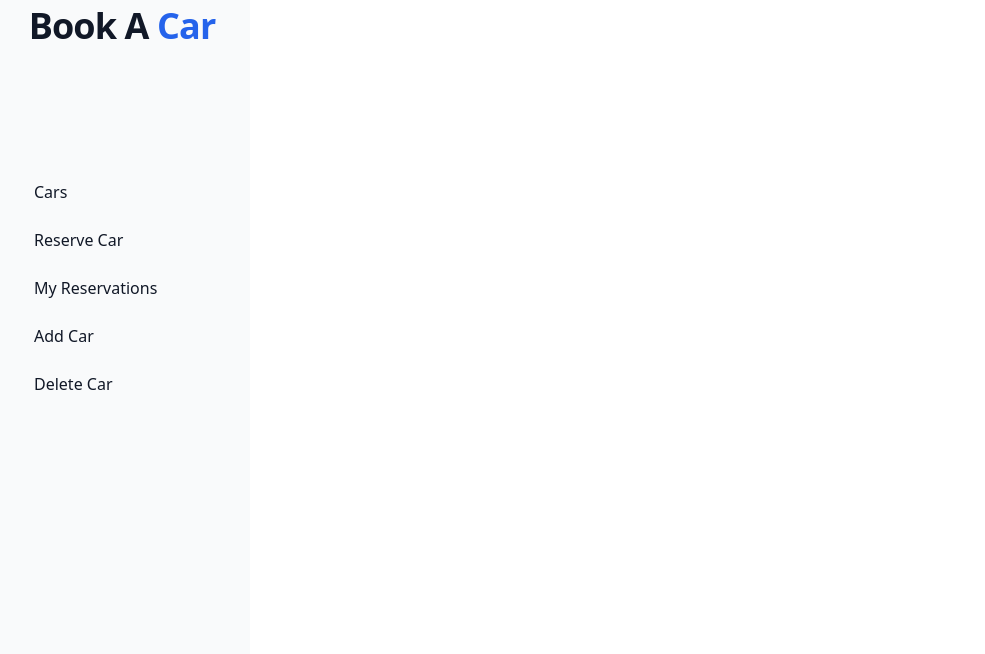
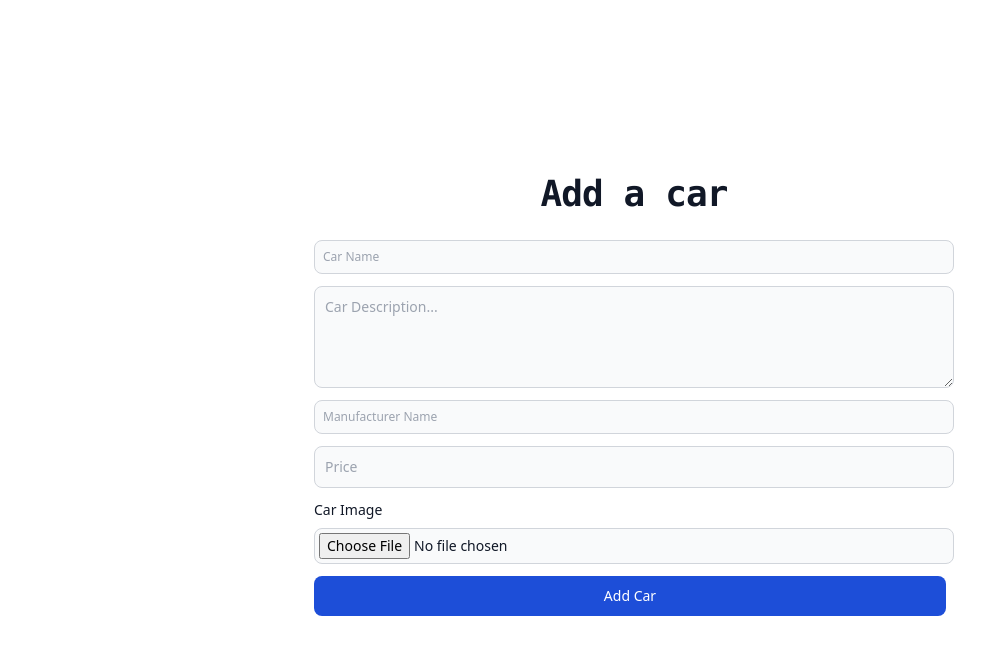
Before and after one commit to hamidazim321/book-a-car-frontend, a React (Create React App) app: page / in a window 1280 px wide. Shown: the top 654 px of the page, without its empty margins (6-991 px from the left). Built offline with nearby package versions, Linux system fonts and the light colour scheme.

Commit message:
Add add car page

```diff
--- a/src/App.js
+++ b/src/App.js
@@ -1,9 +1,9 @@
-import NavigationPanel from './components/NavigationPanel';
+import AddCar from './pages/AddCar';
 
 function App() {
   return (
     <div>
-      <NavigationPanel />
+      <AddCar />
     </div>
   );
 }
--- /dev/null
+++ b/src/pages/AddCar.jsx
@@ -0,0 +1,34 @@
+import React from 'react';
+
+export default function AddCar() {
+  return (
+    <div className="container mx-auto h-screen flex flex-col justify-center p-2 md:p-0">
+      <div className="mb-3">
+        <h1 className="text-center font-mono mb-4 text-4xl font-extrabold leading-none tracking-tight text-gray-900">Add a car</h1>
+      </div>
+      <form
+        className="lg:w-1/2 flex flex-col gap-3 mx-auto"
+      >
+        <div>
+          <input type="text" placeholder="Car Name" className="block w-full p-2 text-gray-900 border border-gray-300 rounded-lg bg-gray-50 text-xs focus:ring-blue-500 focus:border-blue-500" />
+        </div>
+        <div>
+          <textarea id="message" rows="4" className="block p-2.5 w-full text-sm text-gray-900 bg-gray-50 rounded-lg border border-gray-300 focus:ring-blue-500 focus:border-blue-500" placeholder="Car Description..." />
+        </div>
+        <div>
+          <input type="text" placeholder="Manufacturer Name" className="block w-full p-2 text-gray-900 border border-gray-300 rounded-lg bg-gray-50 text-xs focus:ring-blue-500 focus:border-blue-500" />
+        </div>
+        <div>
+          <input type="number" step="any" min={0} placeholder="Price" className="bg-gray-50 border border-gray-300 text-gray-900 text-sm rounded-lg focus:ring-blue-500 focus:border-blue-500 block w-full p-2.5" />
+        </div>
+        <div>
+          {/* eslint-disable jsx-a11y/label-has-associated-control */}
+          <label className="block mb-2 text-sm font-medium text-gray-900" htmlFor="file-input">Car Image</label>
+          <input type="file" id="file-input" className="block w-full text-sm text-gray-900 border border-gray-300 rounded-lg p-1 cursor-pointer bg-gray-50 dark:text-gray-400 focus:outline-none" />
+          {/* eslint-enable jsx-a11y/label-has-associated-control */}
+        </div>
+        <button type="submit" className="text-white bg-blue-700 hover:bg-blue-800 focus:ring-4 focus:ring-blue-300 font-medium rounded-lg text-sm px-5 py-2.5 me-2 mb-2 focus:outline-none">Add Car</button>
+      </form>
+    </div>
+  );
+}
```
